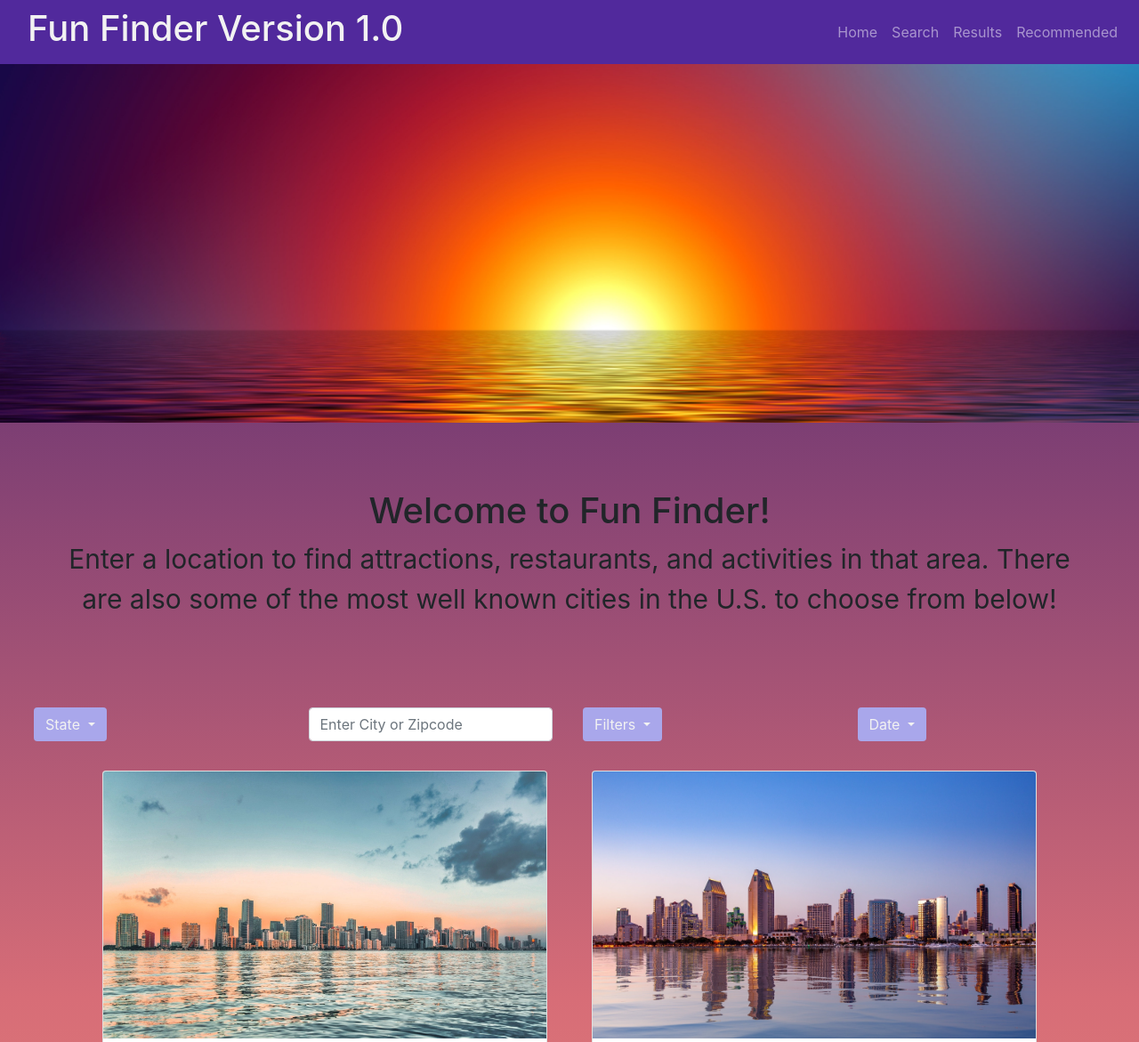
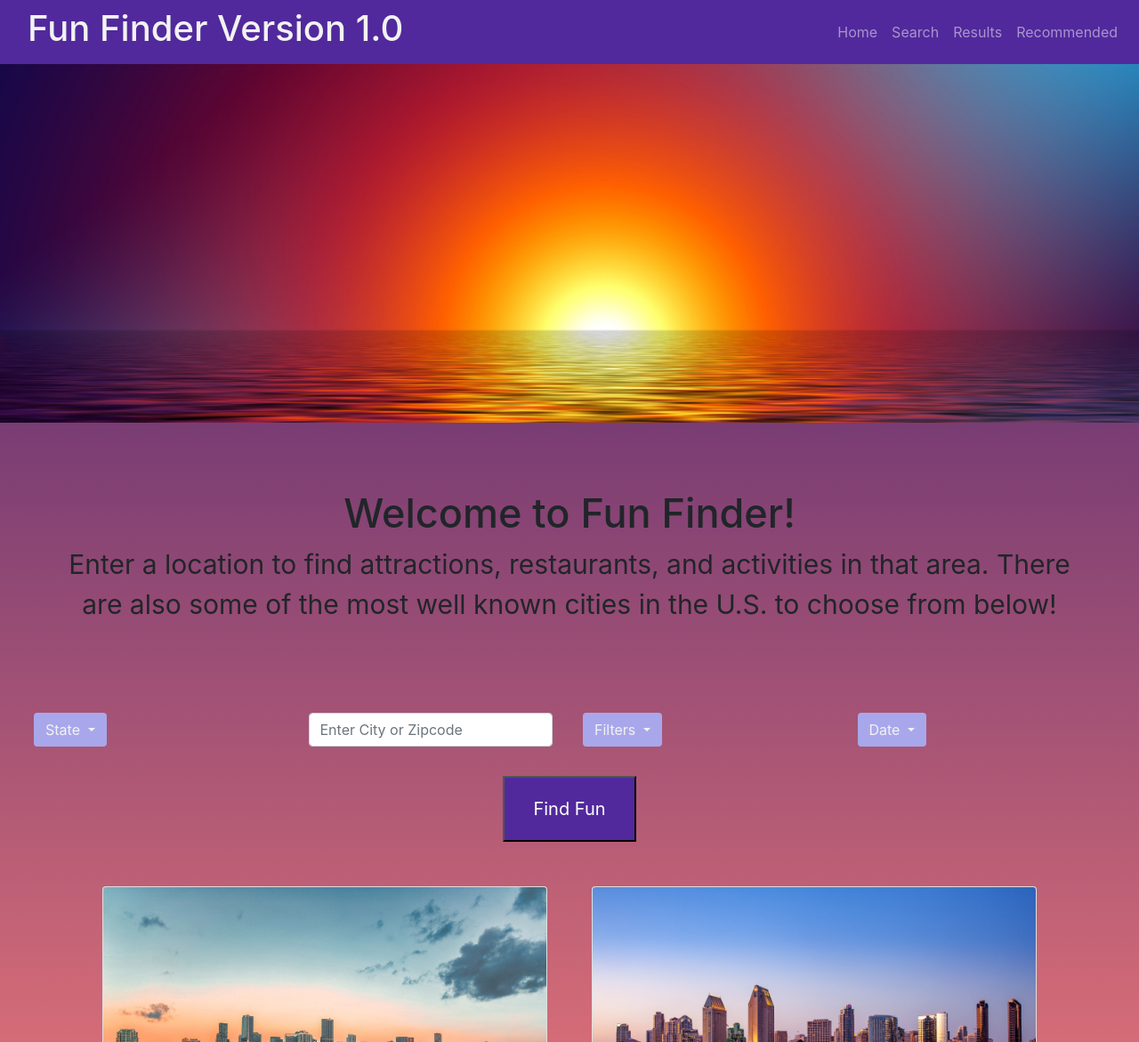
Before and after one commit to nKingchaos2284/fun-finder, a plain HTML site: page index.html in a window 1280 px wide. Shown: the top 1171 px of the page at 89% size. Drawn offline with nearby package versions, Linux system fonts and the light colour scheme.

Commit message:
updated html with some comments and minor rearrangements and added a search button

```diff
--- a/assets/css/style.css
+++ b/assets/css/style.css
@@ -1,5 +1,9 @@
 h1 {
      display: center flex;
+}
+
+h2 {
+     font-size: 45px;
 }
 
 #links
@@ -33,6 +37,20 @@ footer
     align-content:center;
 }
 
+#btnContainer {
+     width: 100%;
+     padding: 25px;
+     text-align: center;
+}
+
+#searchBtn {
+     background-color: #51299c;
+     color: white;
+     padding: 20px;
+     width: 150px;
+     font-size: 20px;
+}
+
 #recommended {
      display: flex;
      flex-wrap: wrap;
--- a/assets/js/script.js
+++ /dev/null
@@ -1 +0,0 @@
-var
--- a/index.html
+++ b/index.html
@@ -3,29 +3,19 @@
   <head>
     <!-- Required meta tags -->
     <meta charset="utf-8" />
-    <meta
-      name="viewport"
-      content="width=device-width, initial-scale=1, shrink-to-fit=no"
-    />
-
+    <meta name="viewport" content="width=device-width, initial-scale=1, shrink-to-fit=no"/>
     <!-- Bootstrap CSS -->
     <link rel="stylesheet" href="https://cdn.jsdelivr.net/npm/bootstrap@4.3.1/dist/css/bootstrap.min.css" integrity="sha384-ggOyR0iXCbMQv3Xipma34MD+dH/1fQ784/j6cY/iJTQUOhcWr7x9JvoRxT2MZw1T" crossorigin="anonymous">
     <link rel="stylesheet" href="./assets/css/colors.css">
     <link rel="stylesheet" href="./assets/css/style.css">
-
     <!-- https://getbootstrap.com/docs/4.3/getting-started/introduction/ -->
-
     <title>Fun Finder Version 1.0</title>
   </head>
-
   <body>
-
     <header>
       <nav class="navbar navbar-expand-lg navbar-dark" id="navbar">
         <div class="container-fluid">
           <h1>Fun Finder Version 1.0</h1>
-
-
         </div>
         <span class=" navbar-collapse " id="links">
           <div class="navbar-nav ms-auto">
@@ -35,25 +25,26 @@
             <a class="nav-item nav-link" href="#recommended">Recommended</a>
           </div>
         </span>
+      </nav>
+    </header>
 
-      </nav>
-
-    </header>
     <div id="banner">
-      <!-- image goes here -->
+      <!-- banner image goes here -->
       <img src="./assets/images/sunset-banner.jpg">
     </div>
 
-    <div class="search form-inline ">
-      <div id="welcome">
-      <!--drop down menus and text inputs in here-->
-      <h1>Welcome to Fun Finder!</h1>
+    <div id="welcome">
+      <!-- Webpage Greeting -->
+      <h2>Welcome to Fun Finder!</h2>
       <p>Enter a location to find attractions, restaurants, and activities in that area. There are also some of the most well known cities in the U.S. to choose from below!</p>
-      </div>
+    </div>
+
+    <section class="searchSect form-inline">
+    <!-- Search Section -->
       <div class="container-fluid row align-items-center m-2">
-
-        <!-- first dropdown box -->
+        <!--drop down menus and text inputs in here-->
         <div class="dropdown col ">
+          <!-- first dropdown box -->
           <button class="btn dropdown-toggle state" type="button" id="dropdownMenuButton" data-toggle="dropdown" aria-haspopup="true" aria-expanded="false">
             State
           </button>
@@ -112,14 +103,11 @@
             <a class="dropdown-item" href="#">Wyoming</a>
           </div>
         </div>
-
         <!-- Search box -->
         <div class="col  textSearch">
           <!-- <label for="">Search Location</label> -->
           <input type="text" class="form-control" id="searchPlace"  placeholder="Enter City or Zipcode">
-
         </div>
-
         <!-- second dropdown box -->
         <div class=" col  dropdown">
           <button class="btn dropdown-toggle" type="button" id="dropdownMenuButton" data-toggle="dropdown" aria-haspopup="true" aria-expanded="false">
@@ -134,13 +122,11 @@
             <a class="dropdown-item" href="#">ECT</a>
           </div>
         </div>
-
         <!-- third dropdown box -->
         <div class=" col dropdown">
           <button class="btn dropdown-toggle" type="button" id="dropdownMenuButton" data-toggle="dropdown" aria-haspopup="true" aria-expanded="false">
             Date
           </button>
-
           <!-- Maybe we get the next month or so some how? -->
           <div class="dropdown-menu" aria-labelledby="dropdownMenuButton">
             <a class="dropdown-item" href="#">test</a>
@@ -149,10 +135,10 @@
           </div>
         </div>
       </div>
-    </div>
+      <div id="btnContainer"><button id="searchBtn">Find Fun</button></div>
+    </section>
 
-    <div>
-      <!-- Results -->
+    <div id="results">
 
     </div>
 
```
